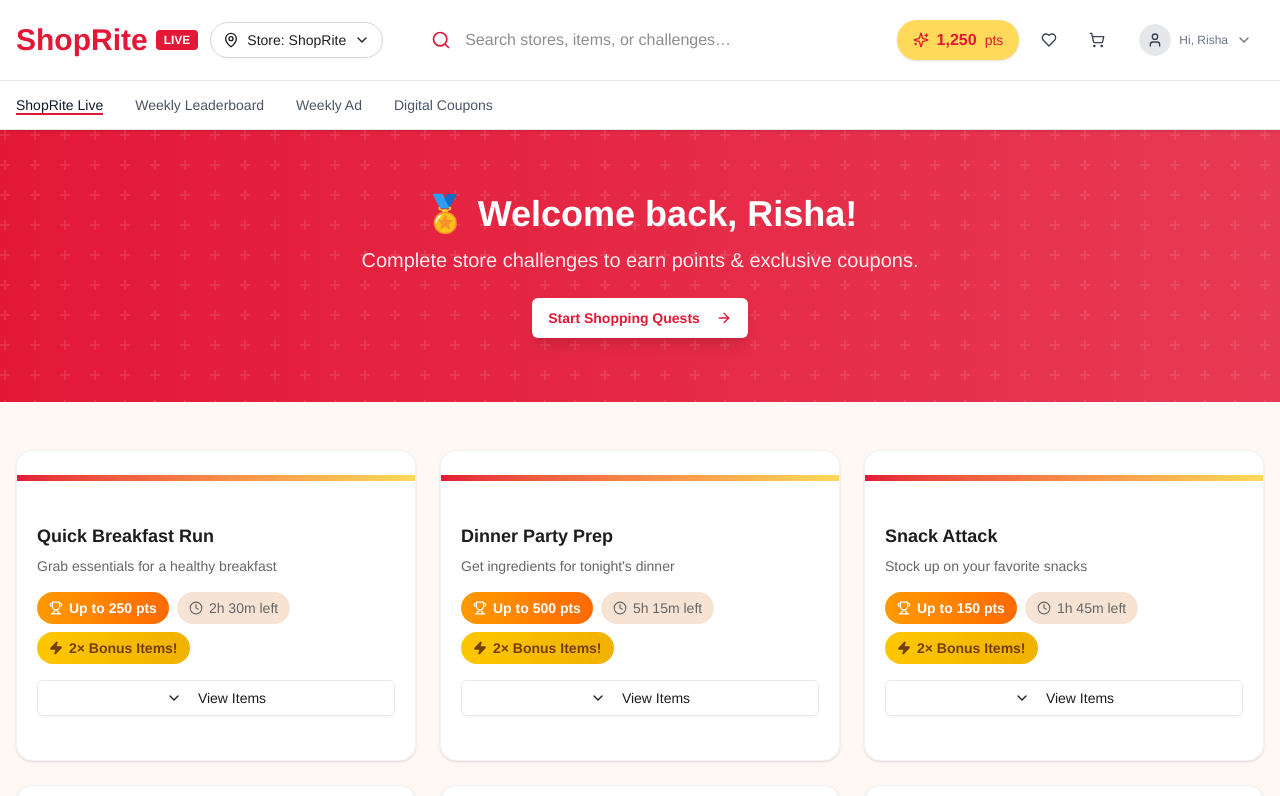
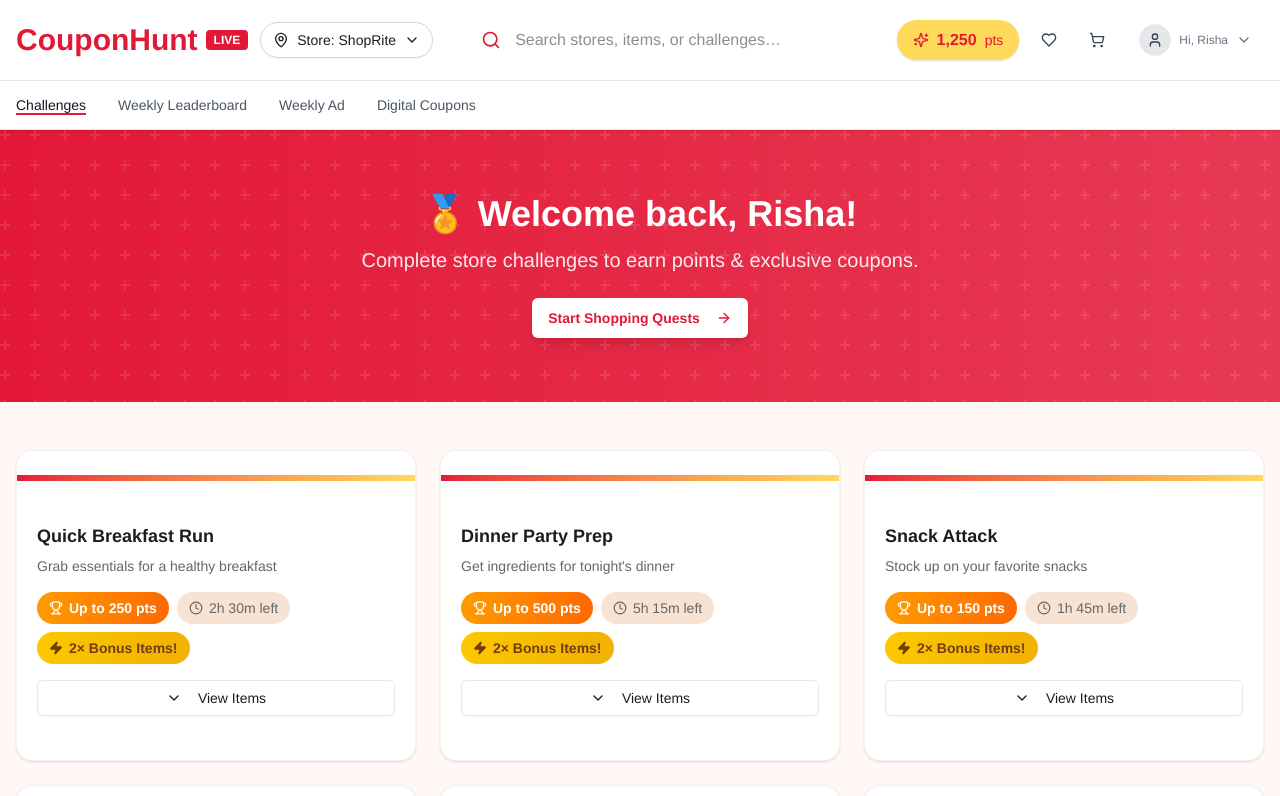
Before and after one commit to SohomPal/CartQuest, a Next.js app in the folder frontend/: page / in a window 1280 px wide. Shown: the top 796 px of the page. Built offline with nearby package versions, Linux system fonts and the light colour scheme.

Commit message:
Renamed text to reflect CouponHunt name

```diff
--- a/frontend/app/layout.tsx
+++ b/frontend/app/layout.tsx
@@ -6,8 +6,8 @@ import { Suspense } from "react"
 import "./globals.css"
 
 export const metadata: Metadata = {
-  title: "ShopQuest - Gamified Grocery Shopping",
-  description: "Turn your grocery shopping into an exciting challenge",
+  title: "CouponHunt - Gamified Shopping",
+  description: "Shopping Made Fun",
   generator: "v0.app",
 }
 
--- a/frontend/components/header.tsx
+++ b/frontend/components/header.tsx
@@ -26,7 +26,7 @@ export function Header() {
             <div className="flex items-center gap-3">
               <div className="flex items-center gap-2">
                 <h1 className="text-3xl font-bold" style={{ color: currentStore.colors.primary }}>
-                  {currentStore.name}
+                  CouponHunt{/* {currentStore.name} */}
                 </h1>
                 <span
                   className="px-2 py-0.5 text-xs font-bold text-white rounded"
@@ -150,7 +150,7 @@ export function Header() {
                   }`}
                   onClick={() => setActiveTab("shoprite-live")}
                 >
-                  ShopRite Live
+                  Challenges
                   {activeTab === "shoprite-live" && (
                     <div
                       className="absolute bottom-0 left-0 right-0 h-0.5"
```
